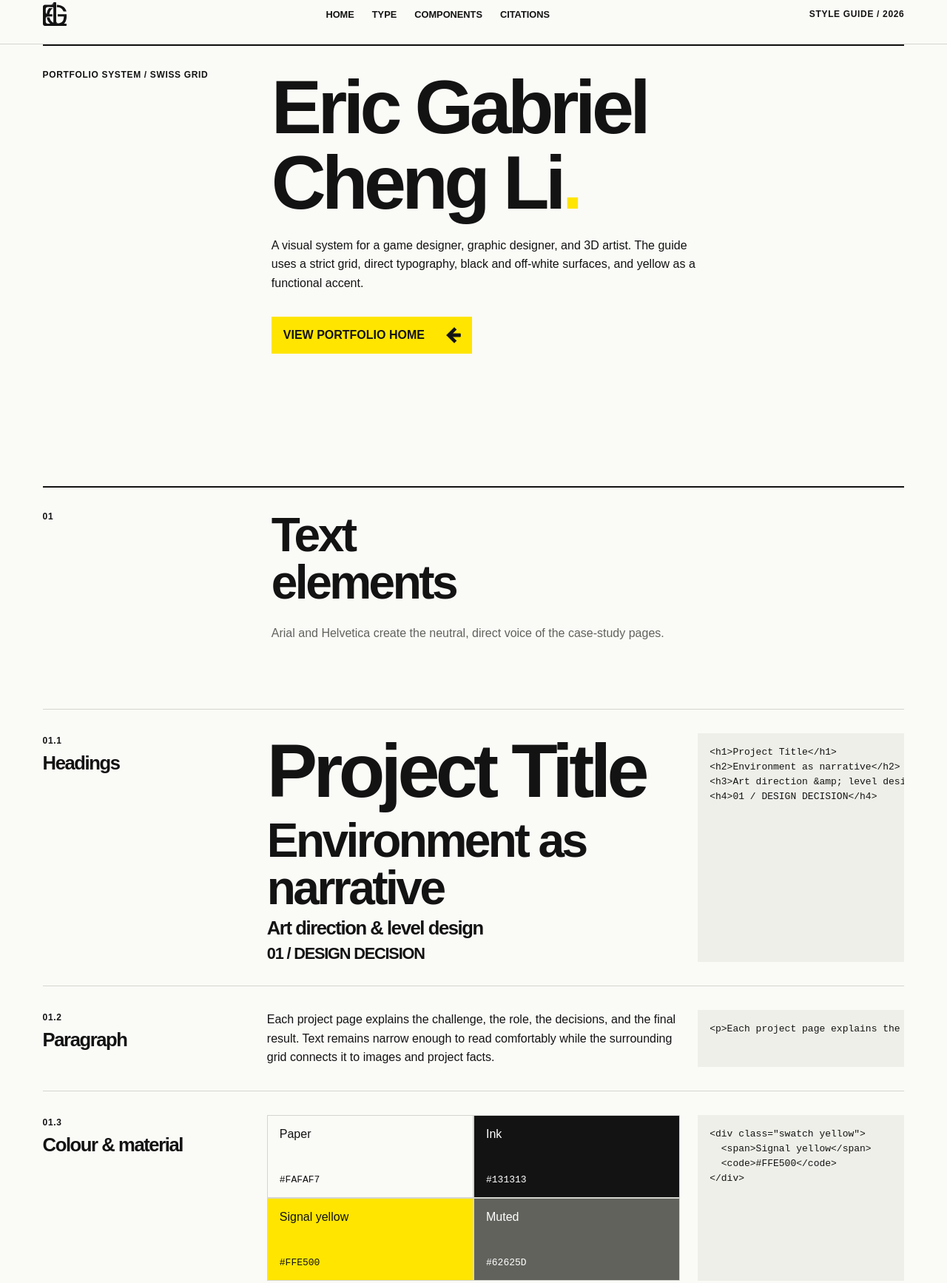
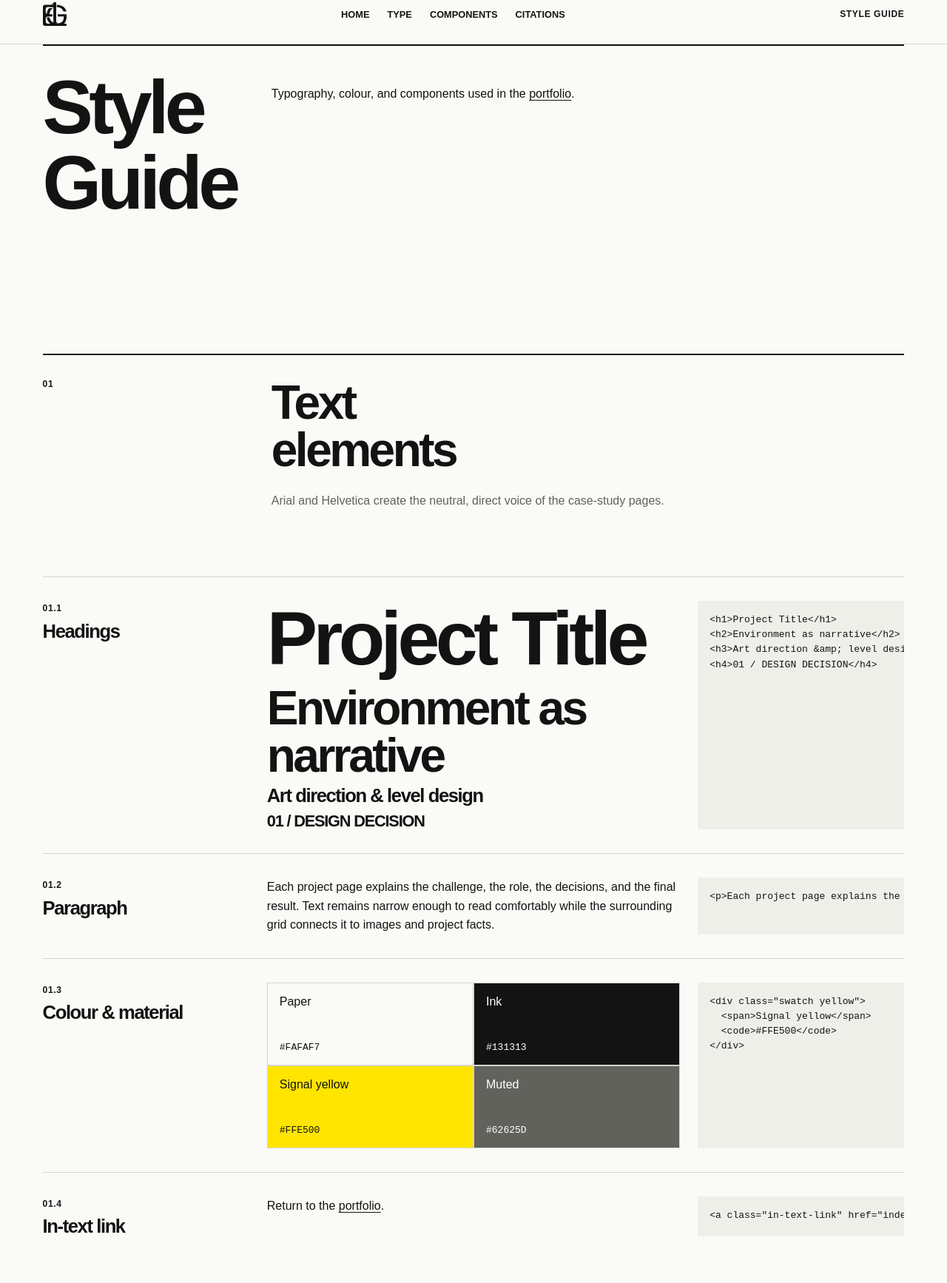
Before and after one commit to Cakelord1919/iat-339-p3-repo, a plain HTML site: page style-guide.html in a window 1280 px wide. Shown: the part 21-1755 px from the top of the page at 74% size. Drawn offline with Linux system fonts and the light colour scheme.

Commit message:
Document inline links and share them across portfolio footers

```diff
--- a/css/site.css
+++ b/css/site.css
@@ -7,6 +7,7 @@
   --yellow: #ffe500;
   --gutter: 4.5vw;
   --gap: 1.5rem;
+  /* W3Schools clamp() reference: https://www.w3schools.com/cssref/func_clamp.php */
   --section-space: clamp(3rem, 7vw, 7rem);
 }
 
@@ -142,8 +143,7 @@ dt,
 .site-footer {
   border-top: 1px solid var(--line);
 }
-.formal-header nav a:hover,
-.site-footer a:hover {
+.formal-header nav a:hover {
   text-decoration: underline;
   text-underline-offset: 0.3em;
 }
@@ -365,19 +365,6 @@ figcaption {
 }
 
 /* Style guide documentation */
-.guide-home-button {
-  display: inline-flex;
-  align-items: center;
-  gap: 2rem;
-  margin-top: 2rem;
-  padding: 1rem;
-  background: var(--yellow);
-  font-weight: 700;
-}
-.guide-home-button:hover {
-  background: var(--ink);
-  color: white;
-}
 .element {
   display: grid;
   grid-template-columns: minmax(0, 1fr) minmax(0, 2fr) minmax(0, 1fr);
@@ -445,8 +432,13 @@ figcaption {
   padding-block: 1rem;
   border-bottom: 1px solid var(--line);
 }
-.citation-list a {
+.in-text-link {
   text-decoration: underline;
+  text-underline-offset: 0.18em;
+}
+.in-text-link:is(:hover, :focus-visible) {
+  background: var(--yellow);
+  color: var(--ink);
 }
 
 @media (max-width: 55rem) {
--- a/style-guide.html
+++ b/style-guide.html
@@ -3,7 +3,7 @@
   <head>
     <meta charset="utf-8" />
     <meta name="viewport" content="width=device-width, initial-scale=1" />
-    <title>Eric Gabriel Cheng Li — Portfolio Style Guide</title>
+    <title>Eric Gabriel Cheng Li / Portfolio Style Guide</title>
     <link rel="icon" href="assets/favicon.svg" type="image/svg+xml" />
     <link rel="stylesheet" href="css/site.css" />
   </head>
@@ -20,24 +20,15 @@
         <a href="#combined-elements">COMPONENTS</a>
         <a href="#citations">CITATIONS</a>
       </nav>
-      <span class="edition">STYLE GUIDE / 2026</span>
+      <span class="edition">STYLE GUIDE</span>
     </header>
 
     <main id="main">
       <section class="guide-intro" id="top">
-        <span class="eyebrow">PORTFOLIO SYSTEM / SWISS GRID</span>
-        <div>
-          <h1>Eric Gabriel<br />Cheng Li<span class="yellow-dot">.</span></h1>
-          <p>
-            A visual system for a game designer, graphic designer, and 3D
-            artist. The guide uses a strict grid, direct typography, black and
-            off-white surfaces, and yellow as a functional accent.
-          </p>
-          <a class="button-primary guide-home-button" href="index.html"
-            >VIEW PORTFOLIO HOME
-            <span class="svg-arrow arrow-left" aria-hidden="true"></span
-          ></a>
-        </div>
+        <h1>Style Guide</h1>
+        <p>Typography, colour, and components used in the
+          <a class="in-text-link" href="index.html">portfolio</a>.
+        </p>
       </section>
 
       <section class="guide-section" id="text-elements">
@@ -104,6 +95,14 @@
   &lt;span&gt;Signal yellow&lt;/span&gt;
   &lt;code&gt;#FFE500&lt;/code&gt;
 &lt;/div&gt;</code></pre>
+        </article>
+        <article class="element">
+          <div class="element-label">
+            <span>01.4</span>
+            <h3>In-text link</h3>
+          </div>
+          <p class="element-demo">Return to the <a class="in-text-link" href="index.html">portfolio</a>.</p>
+          <pre><code>&lt;a class="in-text-link" href="index.html"&gt;portfolio&lt;/a&gt;</code></pre>
         </article>
       </section>
 
@@ -444,12 +443,12 @@
           <div class="element-demo">
             <footer class="site-footer component-footer">
               <span>ERIC GABRIEL CHENG LI / 2026</span
-              ><a href="#top">BACK TO TOP</a>
+              ><a class="in-text-link" href="#top">BACK TO TOP</a>
             </footer>
           </div>
           <pre><code>&lt;footer class="site-footer"&gt;
   &lt;span&gt;ERIC GABRIEL CHENG LI / 2026&lt;/span&gt;
-  &lt;a href="#top"&gt;BACK TO TOP&lt;/a&gt;
+  &lt;a class="in-text-link" href="#top"&gt;BACK TO TOP&lt;/a&gt;
 &lt;/footer&gt;</code></pre>
         </article>
       </section>
@@ -472,7 +471,7 @@
             <span>02</span>
             <p>
               Heath Smith.
-              <a href="https://heathsmith.net/index.php/portfolio/">Portfolio</a
+              <a class="in-text-link" href="https://heathsmith.net/index.php/portfolio/">Portfolio</a
               >. Referenced for image-led project presentation and project
               hierarchy.
             </p>
@@ -481,7 +480,7 @@
             <span>03</span>
             <p>
               Jack Bromhead.
-              <a href="https://www.jackbromhead.com/">Portfolio</a>. Referenced
+              <a class="in-text-link" href="https://www.jackbromhead.com/">Portfolio</a>. Referenced
               for cinematic landing imagery and direct role-based introduction.
             </p>
           </li>
@@ -501,8 +500,8 @@
         ><img src="assets/logo.svg" alt=""
       /></a>
       <span>ERIC GABRIEL CHENG LI / STYLE GUIDE</span>
-      <a href="index.html">PORTFOLIO HOME</a>
-      <a href="#top">BACK TO TOP ↑</a>
+      <a class="in-text-link" href="index.html">PORTFOLIO HOME</a>
+      <a class="in-text-link" href="#top">BACK TO TOP ↑</a>
     </footer>
   </body>
 </html>
```
Also changed, not shown: index.html (+2 -2 lines), projects/something-lurking.html (+2 -2 lines), projects/the-last-of-the-stars.html (+2 -2 lines).
